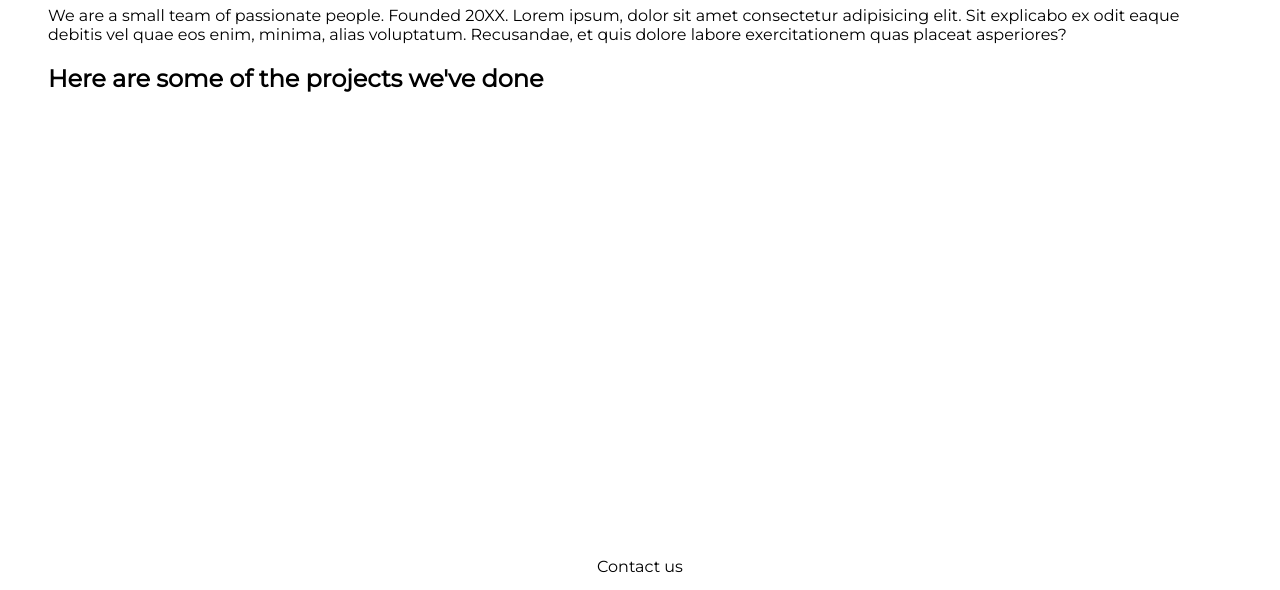
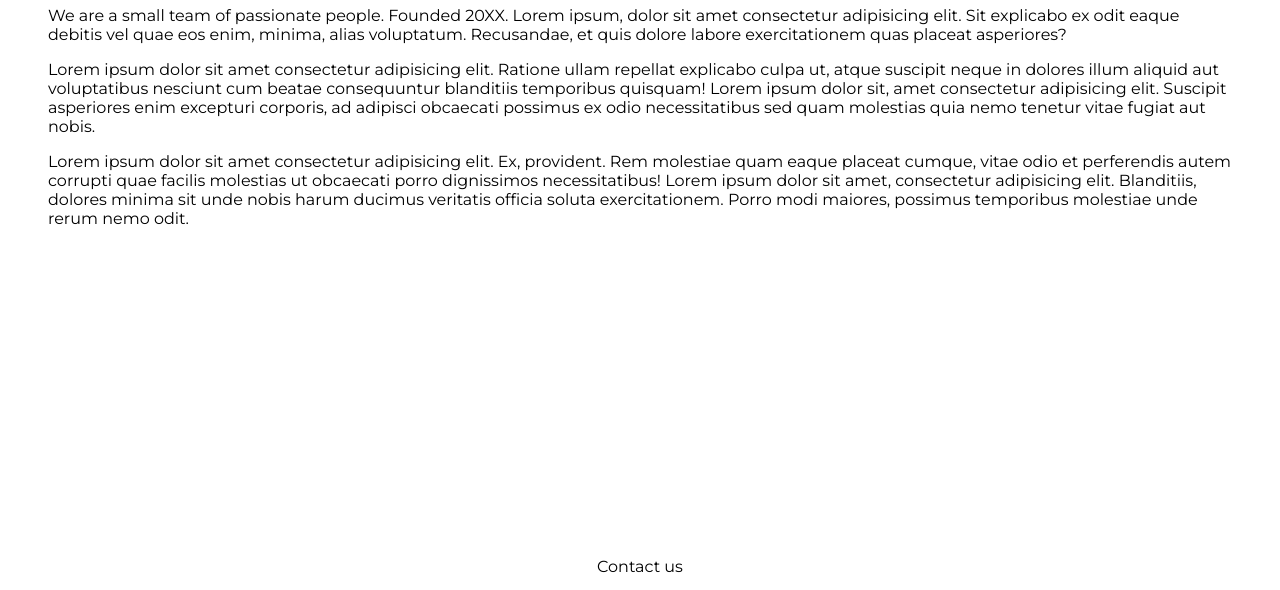
Before and after one commit to Mazed4D/small-business-site, a Gatsby site: page /about in a window 1280 px wide. Shown: the part 210-800 px from the top of the page. Built offline with nearby package versions, Linux system fonts and the light colour scheme; Gatsby itself is replaced by a stand-in of ours.

Commit message:
modified about and contact pages

```diff
--- a/gatsby-config.js
+++ b/gatsby-config.js
@@ -12,6 +12,7 @@ module.exports = {
 		'gatsby-plugin-sharp',
 		'gatsby-transformer-sharp',
 		`gatsby-plugin-smoothscroll`,
+		'gatsby-background-image',
 		{
 			resolve: 'gatsby-source-filesystem',
 			options: {
--- a/package.json
+++ b/package.json
@@ -28,6 +28,7 @@
         "gatsby-plugin-smoothscroll": "^1.2.0",
         "gatsby-source-filesystem": "^4.2.0",
         "gatsby-transformer-sharp": "^4.2.0",
+        "gbimage-bridge": "^0.1.4",
         "react": "^17.0.1",
         "react-card-scroll": "^2.2.4",
         "react-dom": "^17.0.1",
--- a/src/components/ui/navbar.module.scss
+++ b/src/components/ui/navbar.module.scss
@@ -4,6 +4,5 @@
     align-items: center;
     justify-content: space-between;
     margin: 0;
-    padding: 1rem;
-    padding-bottom: 0;
+    padding: 0.5rem;
 }
--- a/src/pages/about/index.js
+++ b/src/pages/about/index.js
@@ -12,7 +12,24 @@ const IndexPage = () => {
 				debitis vel quae eos enim, minima, alias voluptatum. Recusandae, et quis
 				dolore labore exercitationem quas placeat asperiores?
 			</p>
-			<h2>Here are some of the projects we've done</h2>
+			<p style={styles.paragraph}>
+				Lorem ipsum dolor sit amet consectetur adipisicing elit. Ratione ullam
+				repellat explicabo culpa ut, atque suscipit neque in dolores illum
+				aliquid aut voluptatibus nesciunt cum beatae consequuntur blanditiis
+				temporibus quisquam! Lorem ipsum dolor sit, amet consectetur adipisicing
+				elit. Suscipit asperiores enim excepturi corporis, ad adipisci obcaecati
+				possimus ex odio necessitatibus sed quam molestias quia nemo tenetur
+				vitae fugiat aut nobis.
+			</p>
+			<p style={styles.paragraph}>
+				Lorem ipsum dolor sit amet consectetur adipisicing elit. Ex, provident.
+				Rem molestiae quam eaque placeat cumque, vitae odio et perferendis autem
+				corrupti quae facilis molestias ut obcaecati porro dignissimos
+				necessitatibus! Lorem ipsum dolor sit amet, consectetur adipisicing
+				elit. Blanditiis, dolores minima sit unde nobis harum ducimus veritatis
+				officia soluta exercitationem. Porro modi maiores, possimus temporibus
+				molestiae unde rerum nemo odit.
+			</p>
 		</Layout>
 	);
 };
--- a/src/pages/contact/index.js
+++ b/src/pages/contact/index.js
@@ -6,6 +6,12 @@ const IndexPage = () => {
 	return (
 		<Layout>
 			<h1>Need our services? Contact us!</h1>
+			<div className={styles.contactBox}>
+				<p>Lorem Ipsum LLC</p>
+				<p>loremipsum@loremips.um</p>
+				<p>+381 XX XXXXXX</p>
+				<p>Some Street 33, Adelaide</p>
+			</div>
 		</Layout>
 	);
 };
```
Also changed, not shown: 1 other file.
